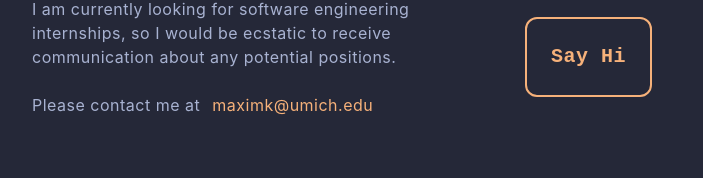
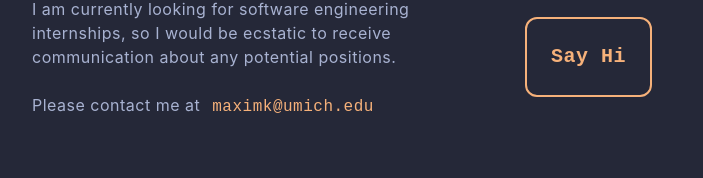
Before and after one commit to Maxim12313/portfolio, a Next.js app: page / in a window 1280 px wide. Shown: the part 2945-3123 px from the top of the page, without its empty margins (288-991 px from the left). Built offline with nearby package versions, Linux system fonts and the light colour scheme.

Commit message:
fixed scrolling menu

```diff
--- a/app/components/Contact.js
+++ b/app/components/Contact.js
@@ -12,7 +12,7 @@ export default function Contact() {
           <br /><br />
           Please contact me at
           <a
-            className="text-color4 text-15px p-3 duration-200 hover:text-[17px]"
+            className="text-color4 text-15px p-3 duration-200 hover:text-[17px] font-mono"
             href="mailto:maximk@umich.edu"
             target="_blank"
           >
--- a/app/components/LeftBar.js
+++ b/app/components/LeftBar.js
@@ -9,14 +9,12 @@ export default function LeftBar() {
 
     const handleScroll = () => {
       const sections = document.querySelectorAll("a[name]");
-      const currY = window.scrollY - window.innerHeight;
+      const currY = window.scrollY + window.innerHeight / 2;
 
-      let found = false;
       sections.forEach((section) => {
         const y = section.offsetTop;
-        if (currY < y && !found) {
+        if (y < currY) { //last where we're ahead of
           setActive("#" + section.getAttribute("name"));
-          found = true;
         }
       });
     };
```
